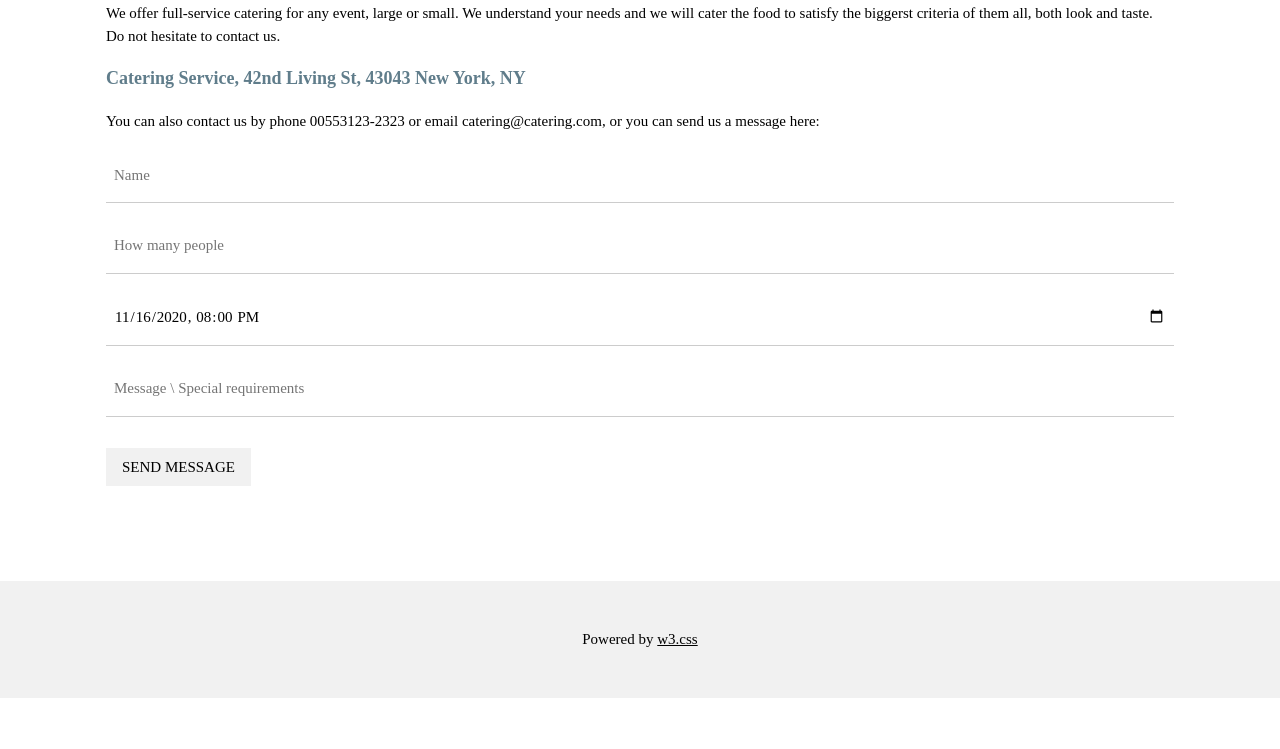
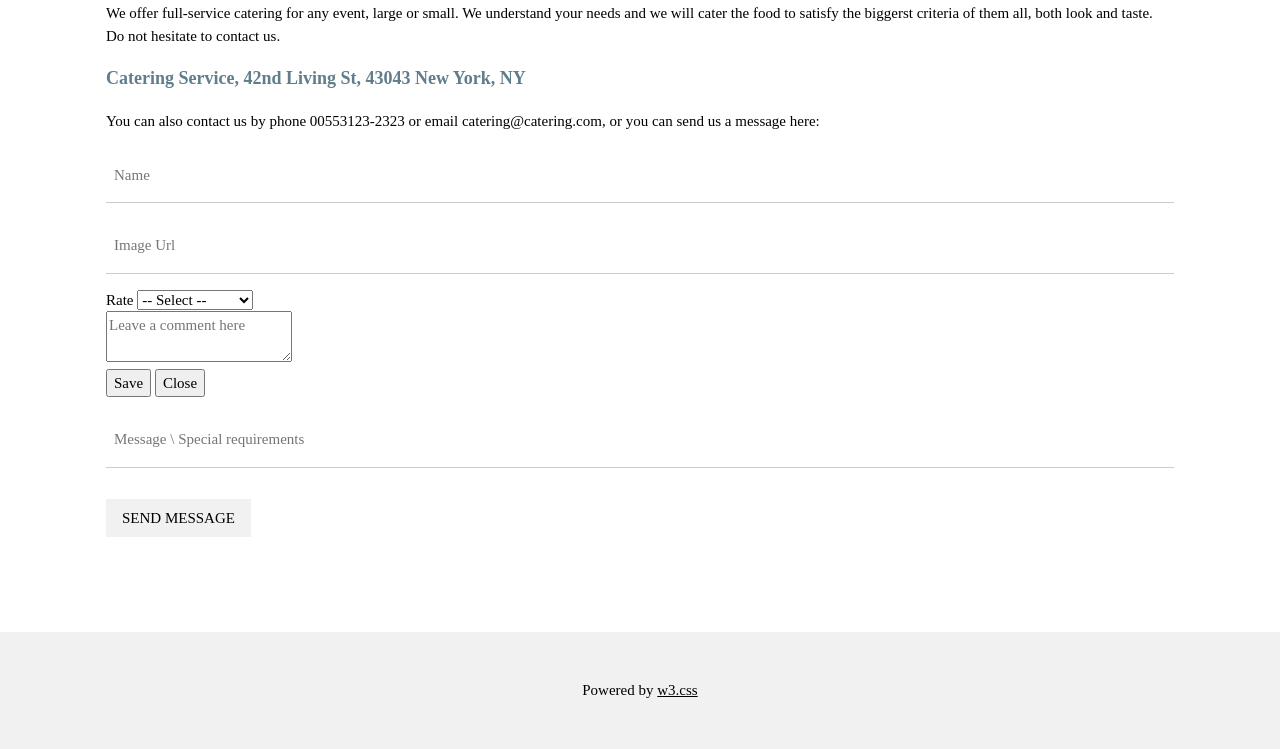
Before and after one commit to juninkorea95/-, a Flask app: page / in a window 1280 px wide. Shown: the part 2680-3429 px from the top of the page. Before the commit the page ends 3378 px from the top, so only its background shows below. Run offline with Flask 2, Linux system fonts and the light colour scheme.

Commit message:
'등록' 화면 기초 틀 작업 시작

```diff
--- a/templates/index.html
+++ b/templates/index.html
@@ -104,10 +104,26 @@
             here:</p>
         <form action="/action_page.php" target="_blank">
             <p><input class="w3-input w3-padding-16" type="text" placeholder="Name" required name="Name"></p>
-            <p><input class="w3-input w3-padding-16" type="number" placeholder="How many people" required name="People">
+            <p><input class="w3-input w3-padding-16" type="text" placeholder="Image Url" required name="Image Url">
             </p>
-            <p><input class="w3-input w3-padding-16" type="datetime-local" placeholder="Date and time" required
-                      name="date" value="2020-11-16T20:00"></p>
+            <div class="input-group mb-3">
+                <label class="input-group-text">Rate</label>
+                <select class="form-select" id="star">
+                    <option selected>-- Select --</option>
+                    <option value="1">⭐</option>
+                    <option value="2">⭐⭐</option>
+                    <option value="3">⭐⭐⭐</option>
+                    <option value="4">⭐⭐⭐⭐</option>
+                    <option value="5">⭐⭐⭐⭐⭐</option>
+                </select>
+            </div>
+            <div class="form-floating">
+                <textarea id="comment" class="form-control" placeholder="Leave a comment here"></textarea>
+            </div>
+            <div class="mybtns">
+                <button onclick="posting()" type="button" class="btn btn-dark">Save</button>
+                <button onclick="close_box()" type="button" class="btn btn-outline-dark">Close</button>
+            </div>
             <p><input class="w3-input w3-padding-16" type="text" placeholder="Message \ Special requirements" required
                       name="Message"></p>
             <p>
```
